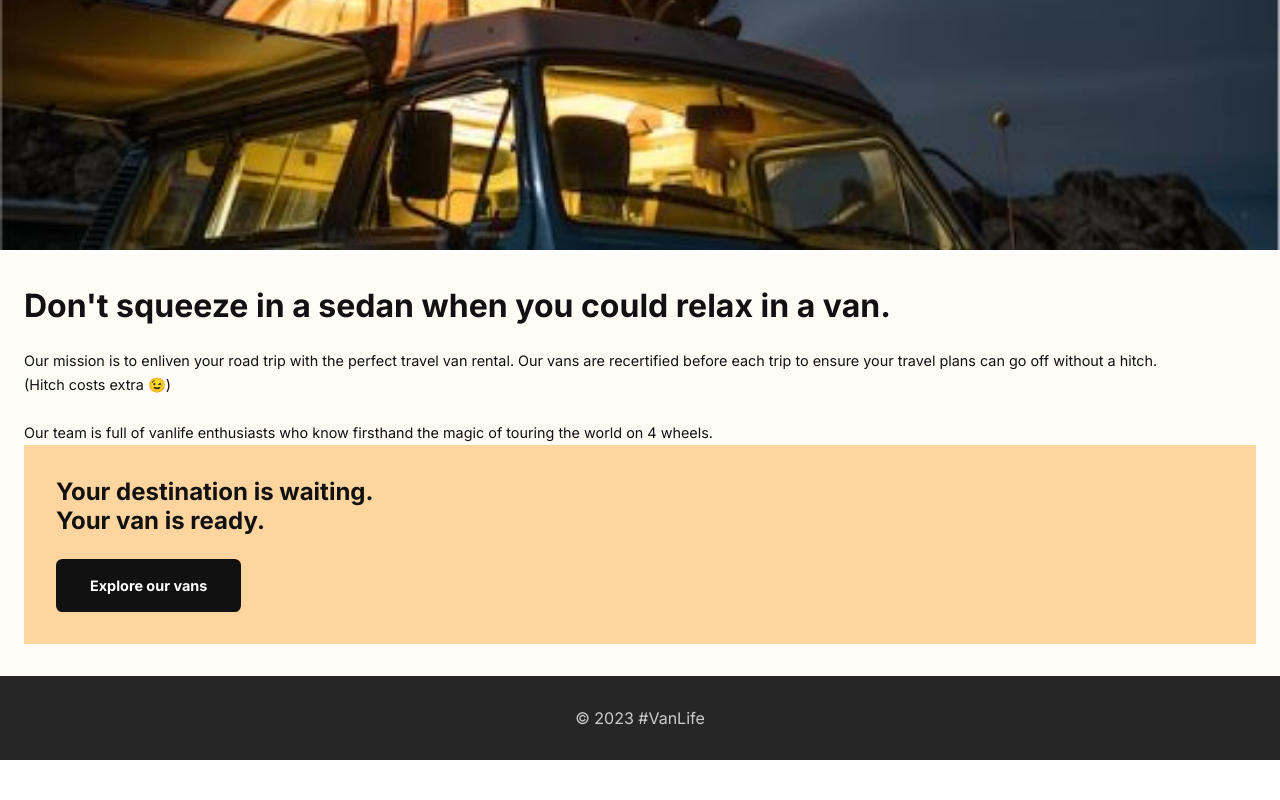
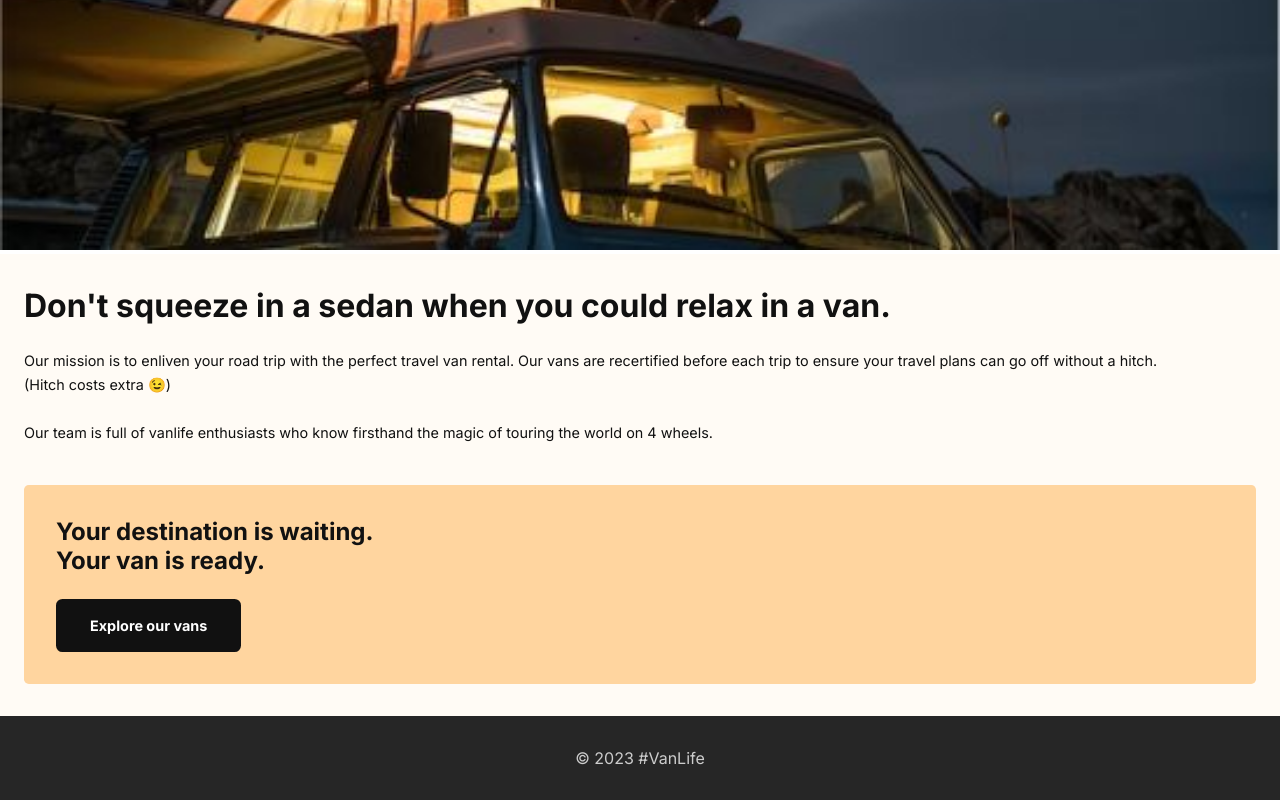
Before and after one commit to Meatclump/vanlife, a React (Vite) app in the folder vanlife/: page /about in a window 1280 px wide. Shown: the part 399-1199 px from the top of the page. Before the commit the page ends 1159 px from the top, so only its background shows below. Built offline with nearby package versions, Linux system fonts and the light colour scheme; what miragejs would draw is missing.

Commit message:
Updated styles
- Re-organized footer styles section to top
- Added spacing before about-cta container and rounded corners

```diff
--- a/vanlife/src/index.css
+++ b/vanlife/src/index.css
@@ -64,6 +64,15 @@ nav .nav-items a:hover {
   }
 }
 
+
+/* Footer styles */
+footer {
+  background-color: #262626;
+  color: #ccc;
+  text-align: center;
+  padding: 2rem;
+}
+
 /* Body styles */
 /* Home */
 .main-home {
@@ -112,6 +121,8 @@ nav .nav-items a:hover {
 .about-cta {
   background-color: #ffd59f;
   padding: 2rem;
+  margin-top: 2.5rem;
+  border-radius: 0.3rem;
 }
 .btn-about-cta {
   background-color: #111;
@@ -131,12 +142,3 @@ nav .nav-items a:hover {
   background-color: #000;
   border: white solid 2px;
 }
-
-
-/* Footer styles */
-footer {
-  background-color: #262626;
-  color: #ccc;
-  text-align: center;
-  padding: 2rem;
-}
```
